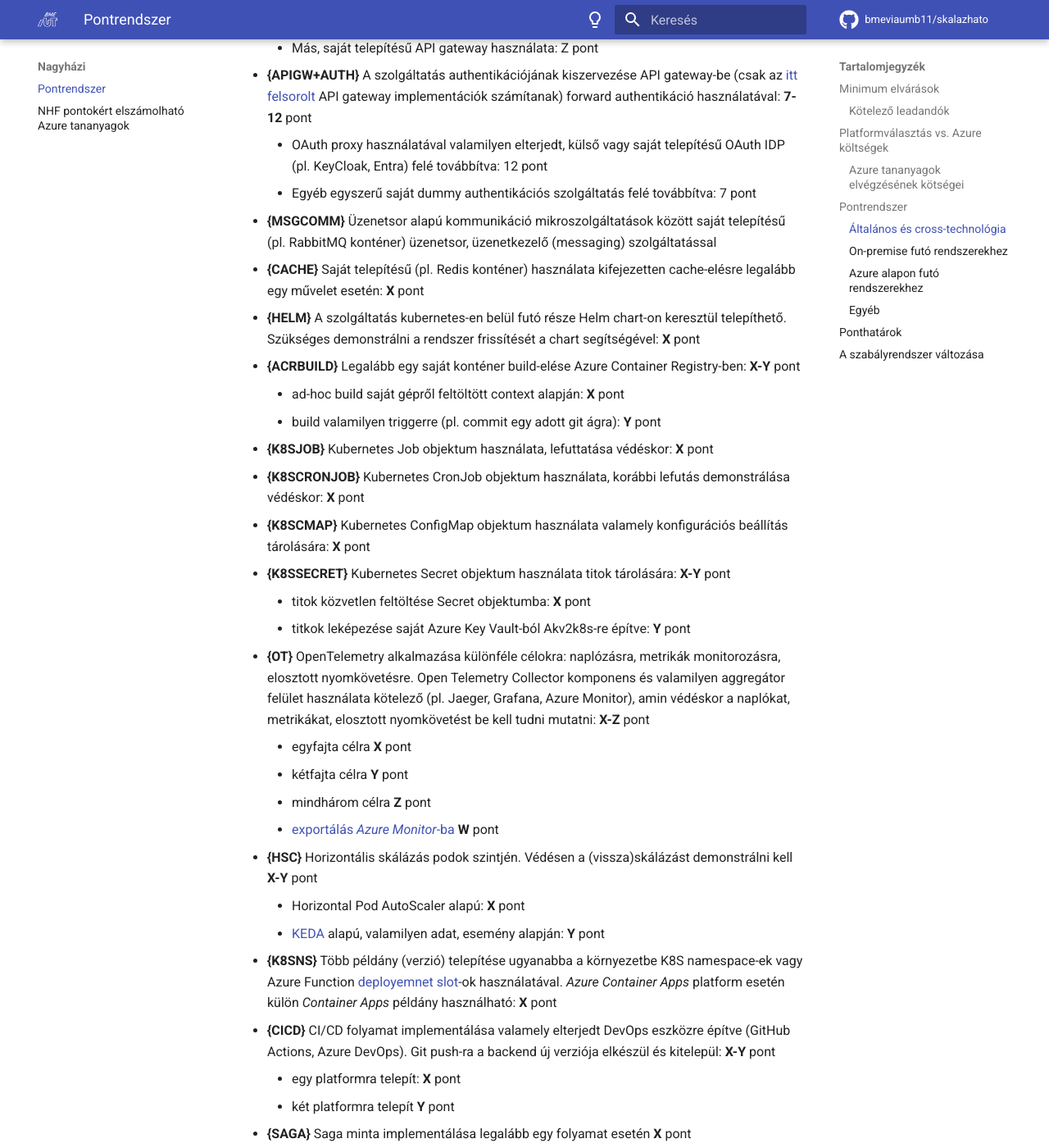
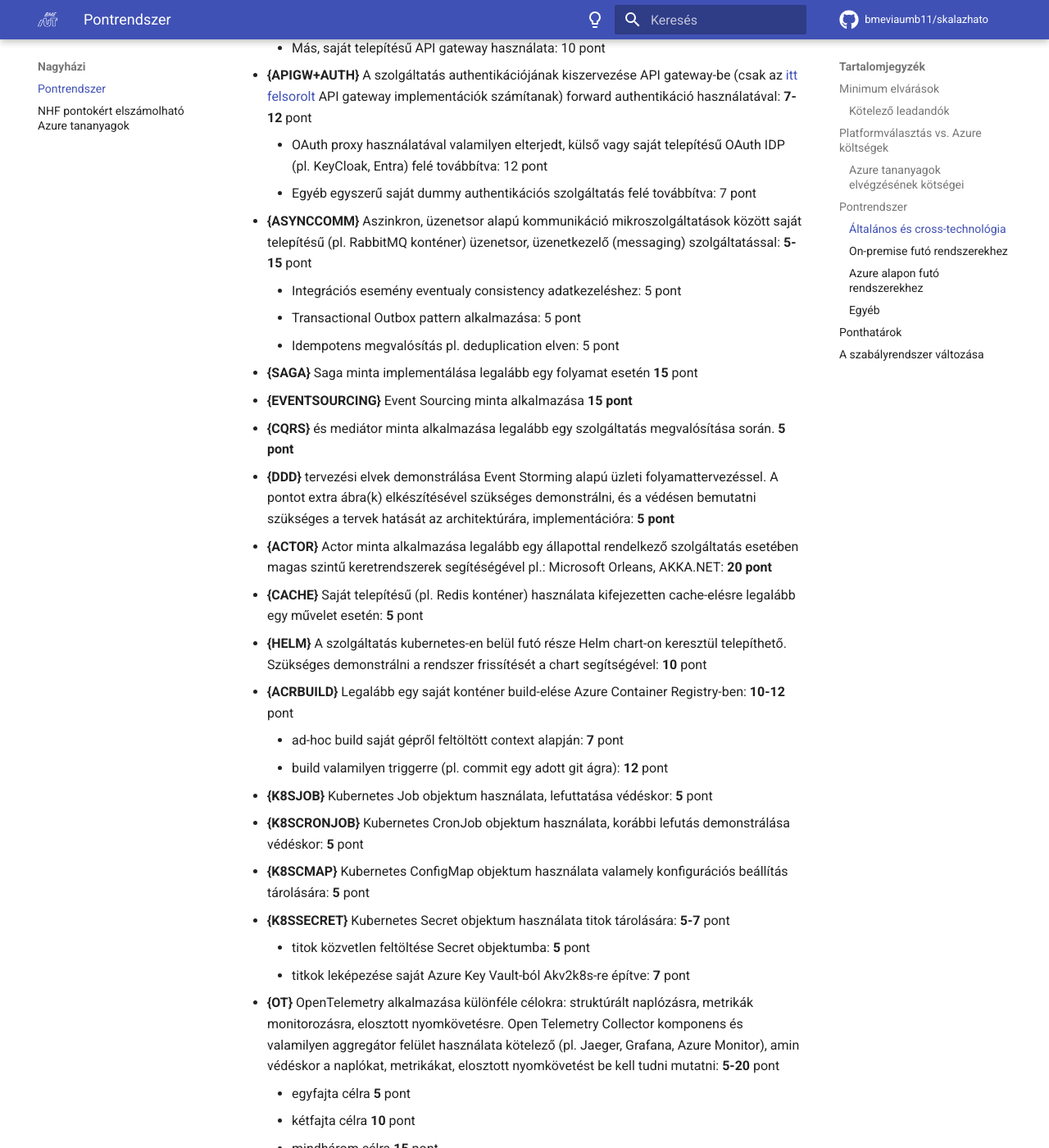
Before and after one commit to bmeviaumb11/skalazhato, an MkDocs documentation site: the page built from docs/homework/pontrendszer.md, in a window 1280 px wide and 1400 px high, scrolled down 4357 px. Shown: the whole window at 82% size. Built offline with MkDocs 1.6.1 and Material for MkDocs 9.7.7, drawn with Linux system fonts in a browser that asks for light colours; comment, search, counter and statistics services are not loaded; some of the changed text lies outside the part shown.

Commit message:
pontok tisztázása

```diff
--- a/docs/homework/pontrendszer.md
+++ b/docs/homework/pontrendszer.md
@@ -113,81 +113,91 @@
 
 - **{GRPC}** gRPC alapú kommunikáció használata legalább egy mikroszolgáltatás esetében: **7** pont
 
-- **{NOERR}** Hibatűrést növelő kommunikációs minták alkalmazása külső komponensek segítségével (pl. [Polly](https://www.pollydocs.org/), [Resilience4j](https://github.com/resilience4j/resilience4j), [Tenacity](https://github.com/jd/tenacity)). Saját minta implementációért nem jár pont. Ha az API gateway valósítja meg, szintén nem jár pont. **X** pont
+- **{NOERR}** Hibatűrést növelő kommunikációs minták alkalmazása külső komponensek segítségével (pl. [Polly](https://www.pollydocs.org/), [Resilience4j](https://github.com/resilience4j/resilience4j), [Tenacity](https://github.com/jd/tenacity)). Saját minta implementációért nem jár pont. Ha az API gateway valósítja meg, szintén nem jár pont. **5** pont
 
-- **{APIGW}** Saját telepítésű API gateway használata. Csak az [itt felsorolt](https://gateway-api.sigs.k8s.io/implementations/) implementációk számítanak: **X-Y** pont
+- **{APIGW}** Saját telepítésű API gateway használata. Csak az [itt felsorolt](https://gateway-api.sigs.k8s.io/implementations/) implementációk számítanak: **5-10** pont
 
-    - Traefik használata útvonalválasztásra: X pont
-    - Más, saját telepítésű API gateway használata: Z pont
+    - Traefik használata útvonalválasztásra: 5 pont
+    - Más, saját telepítésű API gateway használata: 10 pont
 
 - **{APIGW+AUTH}** A szolgáltatás authentikációjának kiszervezése API gateway-be  (csak az [itt felsorolt](https://gateway-api.sigs.k8s.io/implementations/) API gateway implementációk számítanak) forward authentikáció használatával: **7-12** pont
 
     - OAuth proxy használatával valamilyen elterjedt, külső vagy saját telepítésű OAuth IDP (pl. KeyCloak, Entra) felé továbbítva: 12 pont
     - Egyéb egyszerű saját dummy authentikációs szolgáltatás felé továbbítva: 7 pont
 
-- **{MSGCOMM}** Üzenetsor alapú kommunikáció mikroszolgáltatások között saját telepítésű (pl. RabbitMQ konténer) üzenetsor, üzenetkezelő (messaging) szolgáltatással
+- **{ASYNCCOMM}** Aszinkron, üzenetsor alapú kommunikáció mikroszolgáltatások között saját telepítésű (pl. RabbitMQ konténer) üzenetsor, üzenetkezelő (messaging) szolgáltatással: **5-15** pont
 
-- **{CACHE}** Saját telepítésű (pl. Redis konténer) használata kifejezetten cache-elésre legalább egy művelet esetén: **X** pont
+    - Integrációs esemény eventualy consistency adatkezeléshez: 5 pont
+    - Transactional Outbox pattern alkalmazása: 5 pont
+    - Idempotens megvalósítás pl. deduplication elven: 5 pont
 
-- **{HELM}** A szolgáltatás kubernetes-en belül futó része Helm chart-on keresztül telepíthető. Szükséges demonstrálni a rendszer frissítését a chart segítségével: **X** pont
+- **{SAGA}** Saga minta implementálása legalább egy folyamat esetén **15** pont
 
-- **{ACRBUILD}** Legalább egy saját konténer build-elése Azure Container Registry-ben: **X-Y** pont
+- **{EVENTSOURCING}** Event Sourcing minta alkalmazása **15 pont**
 
-    - ad-hoc build saját gépről feltöltött context alapján: **X** pont
-    - build valamilyen triggerre (pl. commit egy adott git ágra): **Y** pont
+- **{CQRS}** és mediátor minta alkalmazása legalább egy szolgáltatás megvalósítása során. **5 pont**
 
-- **{K8SJOB}** Kubernetes Job objektum használata, lefuttatása védéskor: **X** pont
+- **{DDD}** tervezési elvek demonstrálása Event Storming alapú üzleti folyamattervezéssel. A pontot extra ábra(k) elkészítésével szükséges demonstrálni, és a védésen bemutatni szükséges a tervek hatását az architektúrára, implementációra: **5 pont**
 
-- **{K8SCRONJOB}** Kubernetes CronJob objektum használata, korábbi lefutás demonstrálása védéskor: **X** pont
+- **{ACTOR}** Actor minta alkalmazása legalább egy állapottal rendelkező szolgáltatás esetében magas szintű keretrendszerek segítéségével pl.: Microsoft Orleans, AKKA.NET: **20 pont**
 
-- **{K8SCMAP}** Kubernetes ConfigMap objektum használata valamely konfigurációs beállítás tárolására: **X** pont
+- **{CACHE}** Saját telepítésű (pl. Redis konténer) használata kifejezetten cache-elésre legalább egy művelet esetén: **5** pont
 
-- **{K8SSECRET}** Kubernetes Secret objektum használata titok tárolására: **X-Y** pont
+- **{HELM}** A szolgáltatás kubernetes-en belül futó része Helm chart-on keresztül telepíthető. Szükséges demonstrálni a rendszer frissítését a chart segítségével: **10** pont
 
-    - titok közvetlen feltöltése Secret objektumba: **X** pont
-    - titkok leképezése saját Azure Key Vault-ból Akv2k8s-re építve: **Y** pont
+- **{ACRBUILD}** Legalább egy saját konténer build-elése Azure Container Registry-ben: **10-12** pont
 
-- **{OT}** OpenTelemetry alkalmazása különféle célokra: naplózásra, metrikák monitorozásra, elosztott nyomkövetésre. Open Telemetry Collector komponens és valamilyen aggregátor felület használata kötelező (pl. Jaeger, Grafana, Azure Monitor), amin védéskor a naplókat, metrikákat, elosztott nyomkövetést be kell tudni mutatni: **X-Z** pont
+    - ad-hoc build saját gépről feltöltött context alapján: **7** pont
+    - build valamilyen triggerre (pl. commit egy adott git ágra): **12** pont
 
-    - egyfajta célra **X** pont
-    - kétfajta célra **Y** pont
-    - mindhárom célra **Z** pont
-    - [exportálás *Azure Monitor*-ba](https://github.com/open-telemetry/opentelemetry-collector-contrib/blob/main/exporter/azuremonitorexporter/README.md) **W** pont
+- **{K8SJOB}** Kubernetes Job objektum használata, lefuttatása védéskor: **5** pont
 
-- **{HSC}** Horizontális skálázás podok szintjén. Védésen a (vissza)skálázást demonstrálni kell **X-Y** pont
+- **{K8SCRONJOB}** Kubernetes CronJob objektum használata, korábbi lefutás demonstrálása védéskor: **5** pont
 
-    - Horizontal Pod AutoScaler alapú: **X** pont
-    - [KEDA](https://keda.sh/) alapú, valamilyen adat, esemény alapján: **Y** pont
+- **{K8SCMAP}** Kubernetes ConfigMap objektum használata valamely konfigurációs beállítás tárolására: **5** pont
 
-- **{K8SNS}** Több példány (verzió) telepítése ugyanabba a környezetbe K8S namespace-ek vagy Azure Function [deployemnet slot](https://learn.microsoft.com/en-us/azure/azure-functions/functions-deployment-slots?tabs=azure-portal)-ok használatával. *Azure Container Apps* platform esetén külön *Container Apps* példány használható: **X** pont
+- **{K8SSECRET}** Kubernetes Secret objektum használata titok tárolására: **5-7** pont
 
-- **{CICD}** CI/CD folyamat implementálása valamely elterjedt DevOps eszközre építve (GitHub Actions, Azure DevOps). Git push-ra a backend új verziója elkészül és kitelepül: **X-Y** pont
+    - titok közvetlen feltöltése Secret objektumba: **5** pont
+    - titkok leképezése saját Azure Key Vault-ból Akv2k8s-re építve: **7** pont
 
-    - egy platformra telepít: **X** pont
-    - két platformra telepít **Y** pont
+- **{OT}** OpenTelemetry alkalmazása különféle célokra: struktúrált naplózásra, metrikák monitorozásra, elosztott nyomkövetésre. Open Telemetry Collector komponens és valamilyen aggregátor felület használata kötelező (pl. Jaeger, Grafana, Azure Monitor), amin védéskor a naplókat, metrikákat, elosztott nyomkövetést be kell tudni mutatni: **5-20** pont
 
-- **{SAGA}** Saga minta implementálása legalább egy folyamat esetén **X** pont
+    - egyfajta célra **5** pont
+    - kétfajta célra **10** pont
+    - mindhárom célra **15** pont
+    - [exportálás *Azure Monitor*-ba](https://github.com/open-telemetry/opentelemetry-collector-contrib/blob/main/exporter/azuremonitorexporter/README.md) **+5** pont
 
-- **{CHAOS}** Chaos engineering eszköz alkalmazása (pl. [chaos mesh](https://chaos-mesh.org/docs/)). Védésen szemléltetés káosz teszt futtatással: **X** pont
+- **{HSC}** Horizontális skálázás podok szintjén. Védésen a (vissza)skálázást demonstrálni kell **10-20** pont
 
-- Event Sourcing, CQRS?
+    - Horizontal Pod AutoScaler alapú: **10** pont
+    - [KEDA](https://keda.sh/) alapú, valamilyen adat, esemény alapján: **10** pont
+
+- **{K8SNS}** Több példány (verzió) telepítése ugyanabba a környezetbe K8S namespace-ek vagy Azure Function [deployemnet slot](https://learn.microsoft.com/en-us/azure/azure-functions/functions-deployment-slots?tabs=azure-portal)-ok használatával. *Azure Container Apps* platform esetén külön *Container Apps* példány használható: **15** pont
+
+- **{CICD}** CI/CD folyamat implementálása valamely elterjedt DevOps eszközre építve (GitHub Actions, Azure DevOps). Git push-ra a backend új verziója elkészül és kitelepül: **10-20** pont
+
+    - egy platformra telepít: **10** pont
+    - két platformra telepít **20** pont
+
+- **{CHAOS}** Chaos engineering eszköz alkalmazása (pl. [chaos mesh](https://chaos-mesh.org/docs/)). Védésen szemléltetés káosz teszt futtatással: **10** pont
 
 - Környezetkezelés?
 
 ### On-premise futó rendszerekhez
 
-- **{OPDB2}** Legalább kétfajta on-premise adatbázis használata. Két eltérő technológiájú adatbázis használata perzisztenciára. Memória adatbázis, cache adatbázis (Redis) nem számít be: **X** pont
+- **{OPDB2}** Legalább kétfajta on-premise adatbázis használata. Két eltérő technológiájú adatbázis használata perzisztenciára. Memória adatbázis, cache adatbázis (Redis) nem számít be: **10** pont
 
-- **{OPACR}** Konténerek vagy helm chart(ok) letöltése on-premise klaszterbe saját Azure Container Registry-ből: **X-Y** pont
+- **{OPACR}** Konténerek vagy helm chart(ok) letöltése on-premise klaszterbe saját Azure Container Registry-ből: **5-10** pont
 
-    - anonim eléréssel: **X** pont
-    - image pull secret-tel: **Y** pont
+    - anonim eléréssel: **5** pont
+    - image pull secret-tel: **10** pont
 
-- **{OPARC}** On-premise Kubernetes bekötése Azure Arc-ba: **X-Y** pont
+- **{OPARC}** On-premise Kubernetes bekötése Azure Arc-ba: **10-20** pont
 
-    - A szolgáltatás on-premise [Azure Function engine](https://learn.microsoft.com/en-us/azure/app-service/overview-arc-integration)-en fut (**preview!**) **+Y** pont
+    - A szolgáltatás on-premise [Azure Function engine](https://learn.microsoft.com/en-us/azure/app-service/overview-arc-integration)-en fut (**preview!**) **+10** pont
 
-- **{OPSTR}** Tartós tár, pl. lokális mappa csatolása klaszterbe. **X** pont
+- **{OPSTR}** Tartós tár, pl. lokális mappa csatolása klaszterbe. **5** pont
 
 ### Azure alapon futó rendszerekhez
 
@@ -212,19 +222,19 @@
 
 - **{AZKVAU}** Titkok lekérése saját *Azure Key Vault*-ból managed identity alapú hozzáféréssel: **7** pont
 
-- **{AZMSG}** A mikroszolgáltatások közötti kommunikáció kiszervezése valamely [Azure üzenetkezelő szolgáltatásba](https://learn.microsoft.com/en-us/azure/service-bus-messaging/compare-messaging-services#comparison-of-services) (pl. Service Bus) managed identity alapú hozzáféréssel: **X** pont
+- **{AZMSG}** A mikroszolgáltatások közötti kommunikáció kiszervezése valamely [Azure üzenetkezelő szolgáltatásba](https://learn.microsoft.com/en-us/azure/service-bus-messaging/compare-messaging-services#comparison-of-services) (pl. Service Bus) managed identity alapú hozzáféréssel: **5** pont
 
-- **{AZACA}** *Azure Container Apps* skálázása szabály alapján: **X** pont
+- **{AZACA}** *Azure Container Apps* skálázása szabály alapján: **5** pont
 
-- **{AZMP}** Metrikák bekötése *Azure Managed Prometheus*-ba: **X** pont
+- **{AZMP}** Metrikák bekötése *Azure Managed Prometheus*-ba: **5** pont
 
-- **{AZAILOG}** Naplók bekötése *Azure Application Insights*-ba: **X** pont
+- **{AZAILOG}** Naplók bekötése *Azure Application Insights*-ba: **5** pont
 
-- **{AZTEL}** Különféle telemetriák - naplók, metrikák, elosztott nyomkövetés bekötése *Azure Managed Grafana*-ba vagy *Azure Monitor (Application Insights-ba)*. Védésen szemléltetés a telemetriának megfelelő vizualizációkon, vagy naplók esetén lekérdezésken, keresztül: **X-Z** pont
+- **{AZTEL}** Különféle telemetriák - naplók, metrikák, elosztott nyomkövetés bekötése *Azure Managed Grafana*-ba vagy *Azure Monitor (Application Insights-ba)*. Védésen szemléltetés a telemetriának megfelelő vizualizációkon, vagy naplók esetén lekérdezésken, keresztül: **5-15** pont
 
-    - Egyféle telemetria: **X** pont
-    - Kétféle telemetria: **Y** pont
-    - Háromféle telemetria: **Z** pont
+    - Egyféle telemetria: **5** pont
+    - Kétféle telemetria: **10** pont
+    - Háromféle telemetria: **15** pont
 
 - **{AZCS}** [*Azure Chaos Studio*](https://learn.microsoft.com/en-us/azure/chaos-studio/) használata káosz teszt futtatására: **7** pont
 
```
